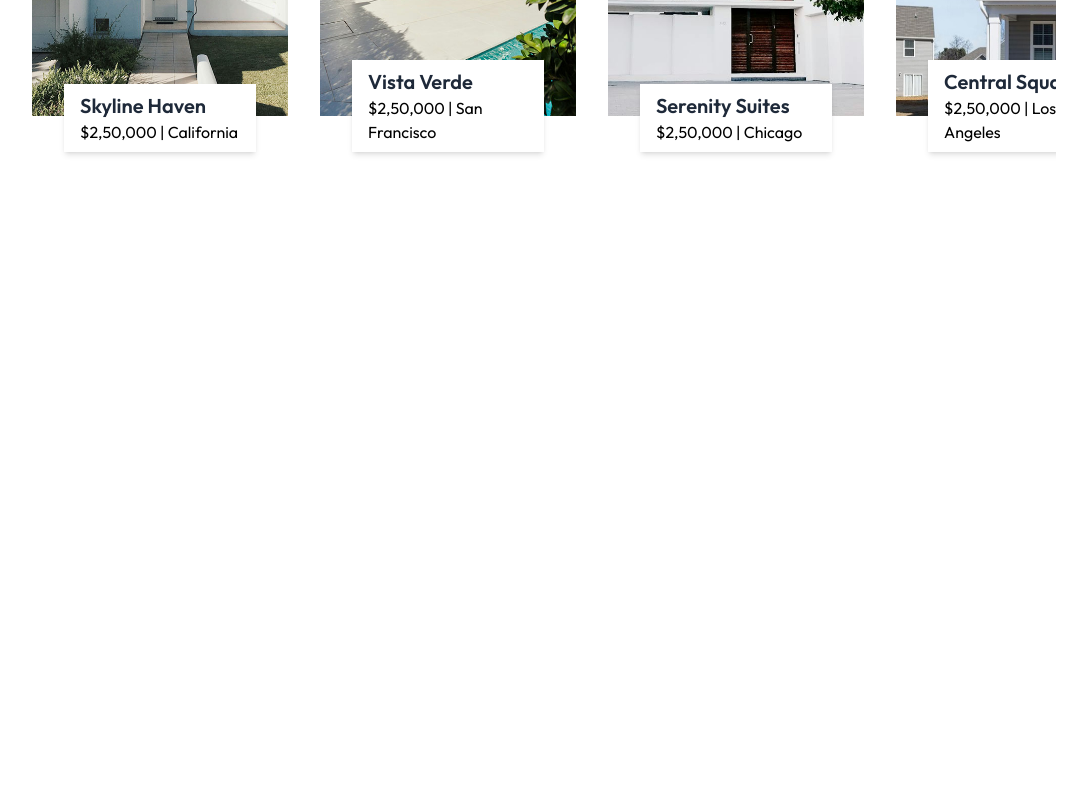
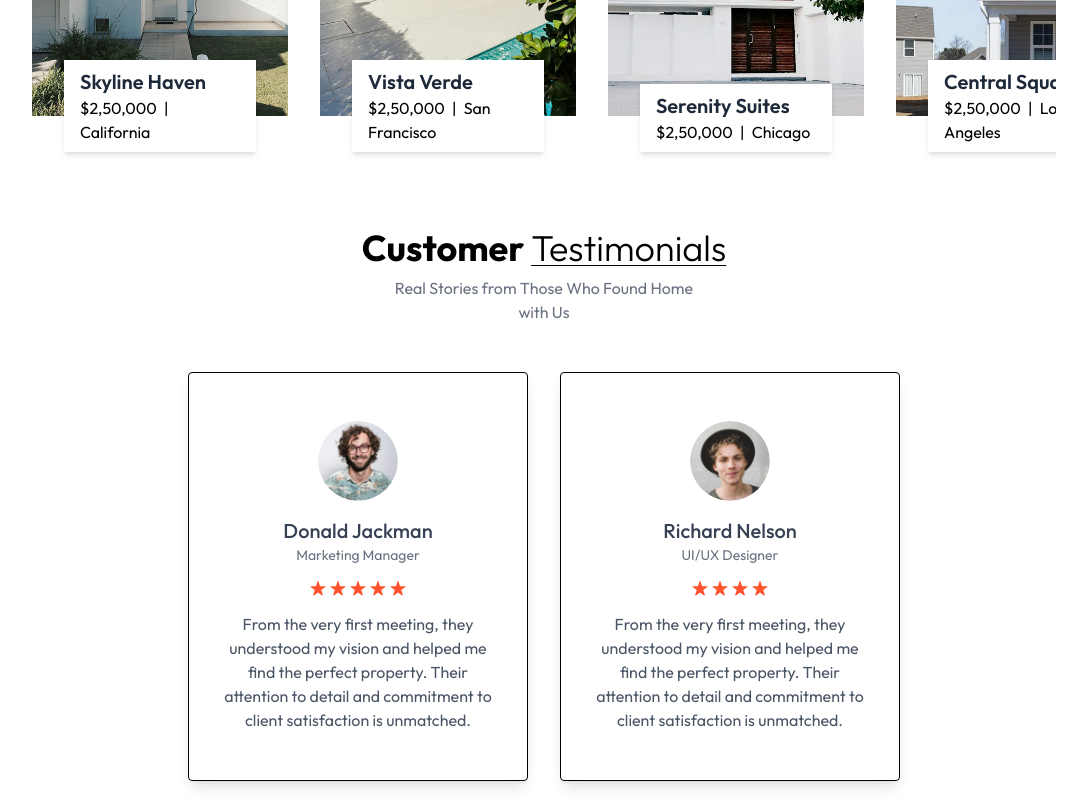
Before and after one commit to Codkashh/EliteResidency, a React (Vite) app in the folder Elite-Residency/: page / in a window 1280 px wide. Shown: the part 2100-2900 px from the top of the page, without its empty margins (96-1183 px from the left). Before the commit the page ends 2288 px from the top, so only its background shows below. Built offline with nearby package versions, Linux system fonts and the light colour scheme.

Commit message:
testimonial component code

```diff
--- a/Elite-Residency/index.html
+++ b/Elite-Residency/index.html
@@ -1,5 +1,5 @@
 <!doctype html>
-<html lang="en">
+<html lang="en" class="scroll-smooth">
   <head>
     <meta charset="UTF-8" />
     <link rel="icon" type="image/svg+xml" href="/favicon.svg" />
--- a/Elite-Residency/src/App.jsx
+++ b/Elite-Residency/src/App.jsx
@@ -2,12 +2,14 @@ import React from 'react'
 import Header from './components/Header'
 import About from './components/About'
 import Projects from './components/Projects'
+import Testimonials from './components/Testimonials'
 const App = () => {
   return (
     <div className='w-full overflow-hidden'>
       <Header/>
       <About/>
       <Projects/>
+      <Testimonials/>
     </div>
   )
 }
--- a/Elite-Residency/src/components/Projects.jsx
+++ b/Elite-Residency/src/components/Projects.jsx
@@ -53,7 +53,7 @@ const prevProject = ()=>{
                         <div className='inline-block bg-white w-3/4 px-4 py-2 shadow-md'>
                             <h2 className='text-xl font-semibold text-gray-800'>{project.title}</h2>
                             <p>
-                                {project.price} <span>|</span> {project.location}
+                                {project.price} <span className='px-1'>|</span> {project.location}
                             </p>
                         </div>
                     </div>
--- /dev/null
+++ b/Elite-Residency/src/components/Testimonials.jsx
@@ -0,0 +1,28 @@
+import React from 'react'
+import { testimonialsData } from '../assets/assets'
+import { assets } from '../assets/assets'
+const Testimonials = () => {
+  return (
+    <div className='container mx-auto py-10 lg:px-32 w-full overflow-hidden' id='Testimonials'>
+      <h1 className='text-2xl sm:text-4xl font-bold mb-2 text-center'>Customer <span className='underline underline-offset-4 decoration-1 under font-light'>Testimonials</span></h1>
+      <p className='text-center text-gray-500 mb-12 max-w-80 mx-auto'>Real Stories from Those Who Found Home with Us</p>
+      <div className='flex flex-wrap justify-center gap-8'>
+        {testimonialsData.map((testimonials, index)=>(
+            <div key={index} className='max-w-[340px] border shadow-lg rounded px-8 py-12 text-center'>
+                <img className='w-20 h-20 rounded-full mx-auto mb-4' src={testimonials.image} alt={testimonials.alt} />
+                <h2 className='text-xl text-gray-700 font-medium'>{testimonials.name}</h2>
+                <p className='text-gray-500 mb-4 text-sm'>{testimonials.title}</p>
+                <div className='flex justify-center gap-1 text-red-500 mb-4'>
+                    {Array.from({length: testimonials.rating}, (item, index)=>(
+                        <img key={index} src={assets.star_icon} alt="" />
+                    ))}
+                </div>
+                <p className='text-gray-600'>{testimonials.text}</p>
+            </div>
+        ))}
+      </div>
+    </div>
+  )
+}
+
+export default Testimonials
```
